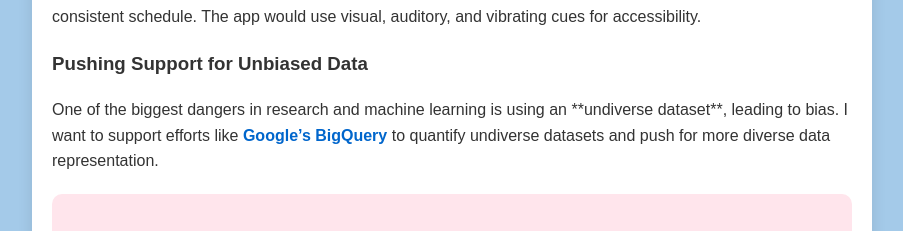
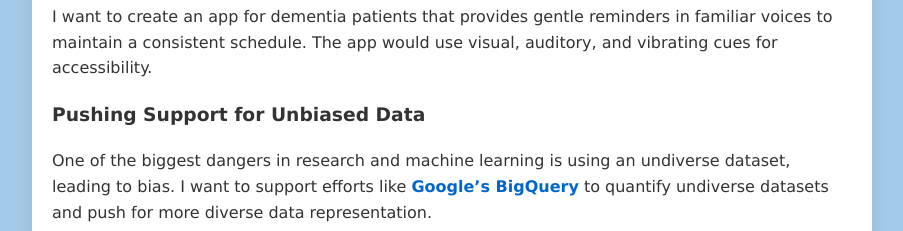
Before and after one commit to juaruk/CSCE432-website, a plain HTML site: page index.html in a window 1280 px wide. Shown: the part 1052-1283 px from the top of the page, without its empty margins (188-1091 px from the left). Drawn offline with Linux system fonts and the light colour scheme.

Commit message:
updated font fixed small error

```diff
--- a/index.html
+++ b/index.html
@@ -35,7 +35,7 @@
         <p>I want to create an app for dementia patients that provides gentle reminders in familiar voices to maintain a consistent schedule. The app would use visual, auditory, and vibrating cues for accessibility.</p>
 
         <h3>Pushing Support for Unbiased Data</h3>
-        <p>One of the biggest dangers in research and machine learning is using an **undiverse dataset**, leading to bias. I want to support efforts like <a href="your-google-bigquery-link" target="_blank">Google’s BigQuery</a> to quantify undiverse datasets and push for more diverse data representation.</p>
+        <p>One of the biggest dangers in research and machine learning is using an undiverse dataset, leading to bias. I want to support efforts like <a href="your-google-bigquery-link" target="_blank">Google’s BigQuery</a> to quantify undiverse datasets and push for more diverse data representation.</p>
 
         <form action="mailto:julia.arukakkal@gmail.com" method="post" enctype="text/plain">
             <img class="deco-img" src="border.jpg" alt="Different people with disabilities working in an office">
--- a/styles.css
+++ b/styles.css
@@ -1,5 +1,5 @@
 body {
-    font-family: Arial, sans-serif;
+    font-family: 'Verdana', Arial, sans-serif;
     line-height: 1.6;
     margin: 40px;
     background-color: #a4cae9; /* Soft pink */
```
